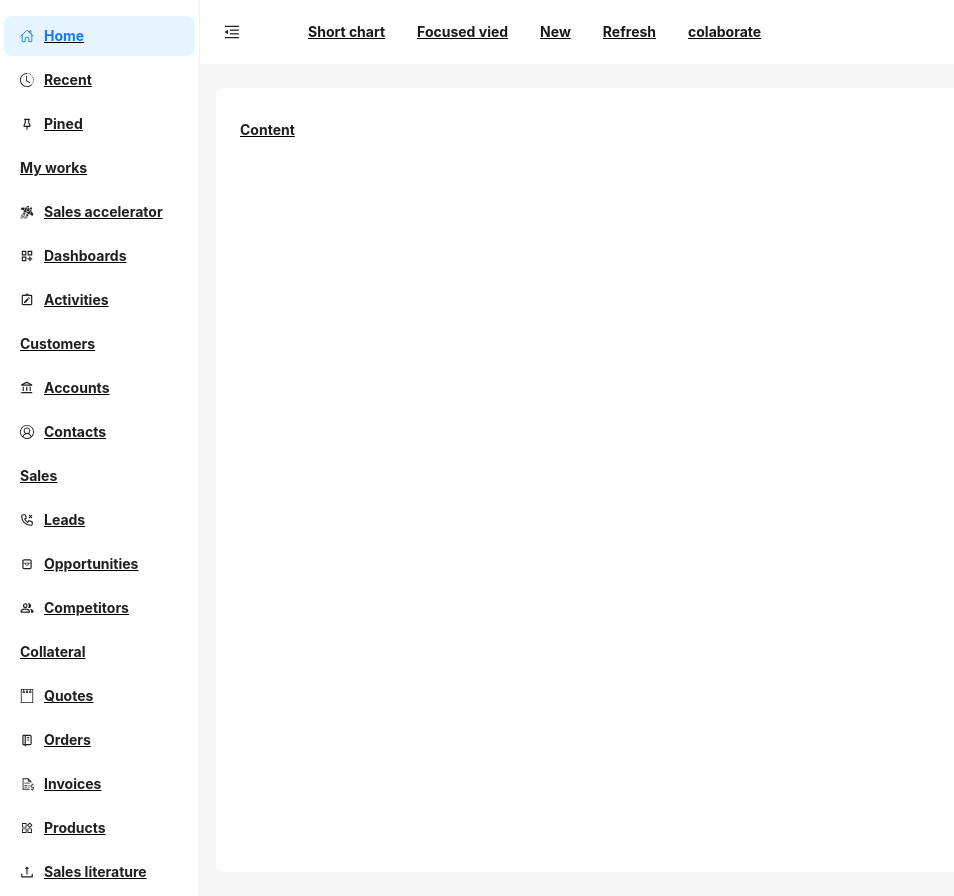
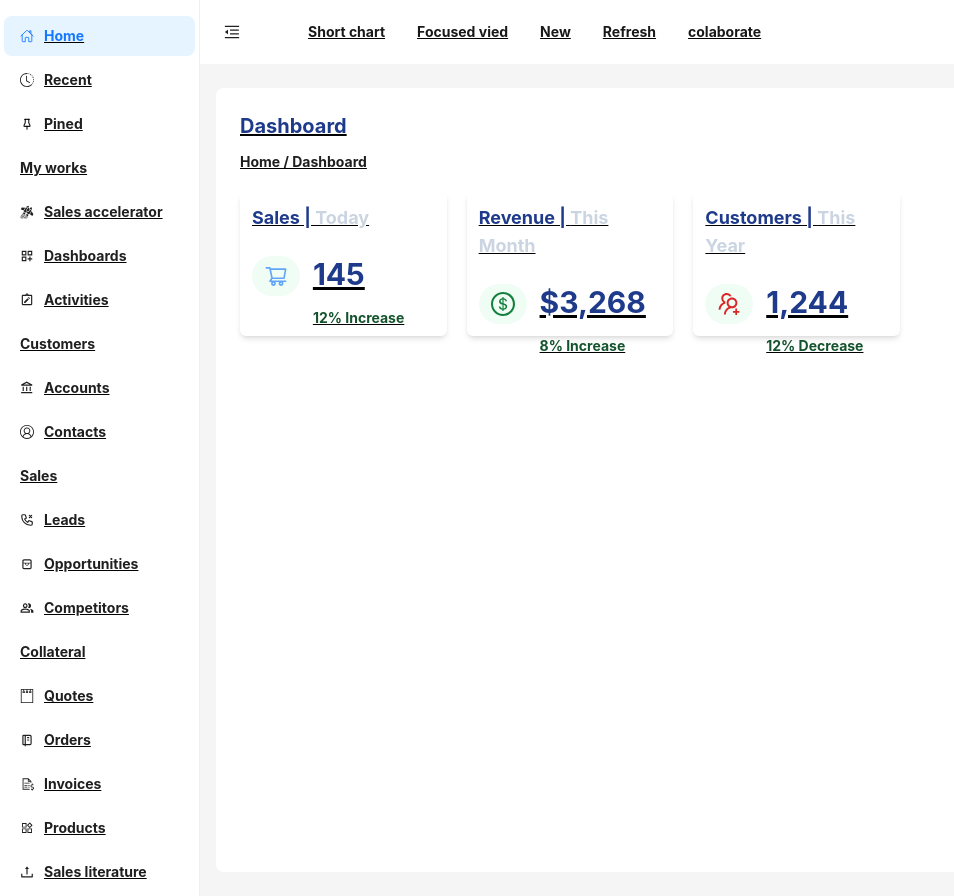
Before and after one commit to James-O/workergencrm, a Next.js app: page / in a window 1280 px wide. Shown: the whole page, without its empty margins (0-954 px from the left). Built offline with nearby package versions, Linux system fonts and the light colour scheme.

Commit message:
Added dashboard

```diff
--- a/src/components/Navbarside.jsx
+++ b/src/components/Navbarside.jsx
@@ -18,6 +18,7 @@ import { TiShoppingBag } from "react-icons/ti";
 import { GiJetpack } from "react-icons/gi";
 import { Button, Layout, Menu, theme } from 'antd';
 import NavMenu from './Navmenu';
+import Dashboard from './contents/Dashboard';
 
 const { Header, Sider, Content } = Layout;
 const Navbarside = () => {
@@ -167,7 +168,7 @@ const Navbarside = () => {
             borderRadius: borderRadiusLG,
           }}
         >
-          Content
+          <Dashboard/>
         </Content>
       </Layout>
     </Layout>
--- a/src/components/Navsidebar.jsx
+++ /dev/null
@@ -1,122 +0,0 @@
-import * as React from 'react';
-import PropTypes from 'prop-types';
-import Box from '@mui/material/Box';
-import Button from '@mui/material/Button';
-import Stack from '@mui/material/Stack';
-import Typography from '@mui/material/Typography';
-import { createTheme } from '@mui/material/styles';
-import DashboardIcon from '@mui/icons-material/Dashboard';
-import ShoppingCartIcon from '@mui/icons-material/ShoppingCart';
-import { AppProvider } from '@toolpad/core/AppProvider';
-import { DashboardLayout } from '@toolpad/core/DashboardLayout';
-import { useDemoRouter } from '@toolpad/core/internal';
-
-const demoTheme = createTheme({
-  cssVariables: {
-    colorSchemeSelector: 'data-toolpad-color-scheme',
-  },
-  colorSchemes: { light: true, dark: true },
-  breakpoints: {
-    values: {
-      xs: 0,
-      sm: 600,
-      md: 600,
-      lg: 1200,
-      xl: 1536,
-    },
-  },
-});
-
-function DemoPageContent({ pathname, navigate }) {
-  return (
-    <Box
-      sx={{
-        py: 4,
-        display: 'flex',
-        flexDirection: 'column',
-        alignItems: 'center',
-        textAlign: 'center',
-      }}
-    >
-      <Typography>
-        <p>Dashboard content for {pathname}</p>
-      </Typography>
-      {pathname.startsWith('/orders') ? (
-        <Stack direction="row" spacing={1} sx={{ pt: 1 }}>
-          <Button
-            onClick={() => {
-              navigate('/orders/1');
-            }}
-          >
-            Order 1
-          </Button>
-          <Button
-            onClick={() => {
-              navigate('/orders/2');
-            }}
-          >
-            Order 2
-          </Button>
-          <Button
-            onClick={() => {
-              navigate('/orders/3');
-            }}
-          >
-            Order 3
-          </Button>
-        </Stack>
-      ) : null}
-    </Box>
-  );
-}
-
-DemoPageContent.propTypes = {
-  navigate: PropTypes.func.isRequired,
-  pathname: PropTypes.string.isRequired,
-};
-
-function DashboardLayoutPattern(props) {
-  const { window } = props;
-
-  const router = useDemoRouter('/orders');
-
-  // Remove this const when copying and pasting into your project.
-  const demoWindow = window !== undefined ? window() : undefined;
-
-  return (
-    // preview-start
-    <AppProvider
-      navigation={[
-        {
-          segment: 'dashboard',
-          title: 'Dashboard',
-          icon: <DashboardIcon />,
-        },
-        {
-          segment: 'orders',
-          title: 'Orders',
-          icon: <ShoppingCartIcon />,
-          pattern: 'orders{/:orderId}*',
-        },
-      ]}
-      router={router}
-      theme={demoTheme}
-      window={demoWindow}
-    >
-      <DashboardLayout>
-        <DemoPageContent pathname={router.pathname} navigate={router.navigate} />
-      </DashboardLayout>
-    </AppProvider>
-    // preview-end
-  );
-}
-
-DashboardLayoutPattern.propTypes = {
-  /**
-   * Injected by the documentation to work in an iframe.
-   * Remove this when copying and pasting into your project.
-   */
-  window: PropTypes.func,
-};
-
-export default DashboardLayoutPattern;
--- /dev/null
+++ b/src/components/contents/Dashboard.jsx
@@ -0,0 +1,138 @@
+
+import React from 'react'
+import {Dropdown, Space } from 'antd';
+import {SettingOutlined, ShoppingCartOutlined, DollarOutlined,UsergroupAddOutlined} from '@ant-design/icons'
+//import RecentActivity from '@/components/Dashboard/RecentActivity';
+//import { Threedot } from '@/icon/icon';
+// import ChartX from '@/components/Dashboard/Chart';
+// import TableData from '@/components/Dashboard/TableData';
+
+
+function Dashboard() {
+    //dropdown
+    const items = [
+        {
+          key: '1',
+          label: 'My Account',
+          disabled: true,
+        },
+        {
+          type: 'divider',
+        },
+        {
+          key: '2',
+          label: 'Profile',
+          extra: '⌘P',
+        },
+        {
+          key: '3',
+          label: 'Billing',
+          extra: '⌘B',
+        },
+        {
+          key: '4',
+          label: 'Settings',
+          icon: <SettingOutlined />,
+          extra: '⌘S',
+        },
+      ];
+
+      const Dropdownmenu = () => (
+        <Dropdown
+          menu={{
+            items,
+          }}
+          placement="bottomRight"
+          arrow
+        >
+          {/* <a onClick={(e) => e.preventDefault()}> */}
+            <Space>
+              {/* <Threedot /> */}
+            </Space>
+          {/* </a> */}
+        </Dropdown>
+      );
+
+    //dropdown end
+
+    let CardX =({card})=>
+        (
+            <div className='p-3 h-36 bg-white rounded-md shadow-md'>
+                <div className='flex'>
+                    <h2 className='text-blue-900 font-bold mb-6 text-lg'>{card.title} | <span className='text-slate-300'>{card.year}</span></h2>
+                    <div className='ml-auto'><Dropdownmenu /></div>
+                </div>
+                <div className='grid grid-cols-3'>
+                    <div className='rounded-full flex w-12 h-10 bg-green-50 '>{card.icon}</div>
+                    <div className='col-span-2'>
+                        <h1 className='text-3xl font-bold text-blue-900'>{card.price}</h1>
+                        <h3 className='text-green-900 font-bold mt-2'>{card.margin}</h3>
+                    </div>
+                </div>
+            </div>
+        )
+  return (
+    //<div className="ml-72 mt-[-34rem] mr-8">
+    <div className="">
+        <h1 className='text-blue-900 font-bold size-8 text-xl'>Dashboard</h1>
+        <h2 className='mb-3'>Home / Dashboard</h2>
+        <div className='grid grid-cols-6 gap-5'>
+            <div className="col-span-4">
+                <div className='grid grid-cols-1 md:grid-cols-3 gap-5'>
+                    <div>
+                        <CardX
+                            card={{
+                                title: 'Sales',
+                                year: 'Today',
+                                icon: <ShoppingCartOutlined className='text-2xl mx-auto text-blue-400'/>,
+                                price: '145',
+                                margin: '12% Increase',
+                            }}
+                        />
+                    </div>
+
+                    <div>
+                        <CardX
+                            card={{
+                                title: 'Revenue',
+                                year: 'This Month',
+                                icon: <DollarOutlined className='text-2xl text-green-700 mx-auto'/>,
+                                price: '$3,268',
+                                margin: '8% Increase',
+                            }}
+                        />
+                    </div>
+
+                    <div>
+                        <CardX
+                            card={{
+                                title: 'Customers',
+                                year: 'This Year',
+                                icon: <UsergroupAddOutlined className='text-2xl text-red-600 mx-auto'/>,
+                                price: '1,244',
+                                margin: '12%  Decrease',
+                            }}
+                        />
+                    </div>
+
+                </div>
+                 <div>
+                    {/* <ChartX/> */}
+                </div>
+                <div className='mt-6'>
+                  {/* <TableData/> */}
+                </div>
+                <div className='mt-6'>
+                  {/* <Products/> */}
+                </div>
+            </div>
+
+            <div className="col-span-2">
+                {/* <RecentActivity/> */}
+            </div>
+        </div>
+    </div>
+  )
+}
+
+export default Dashboard
```
